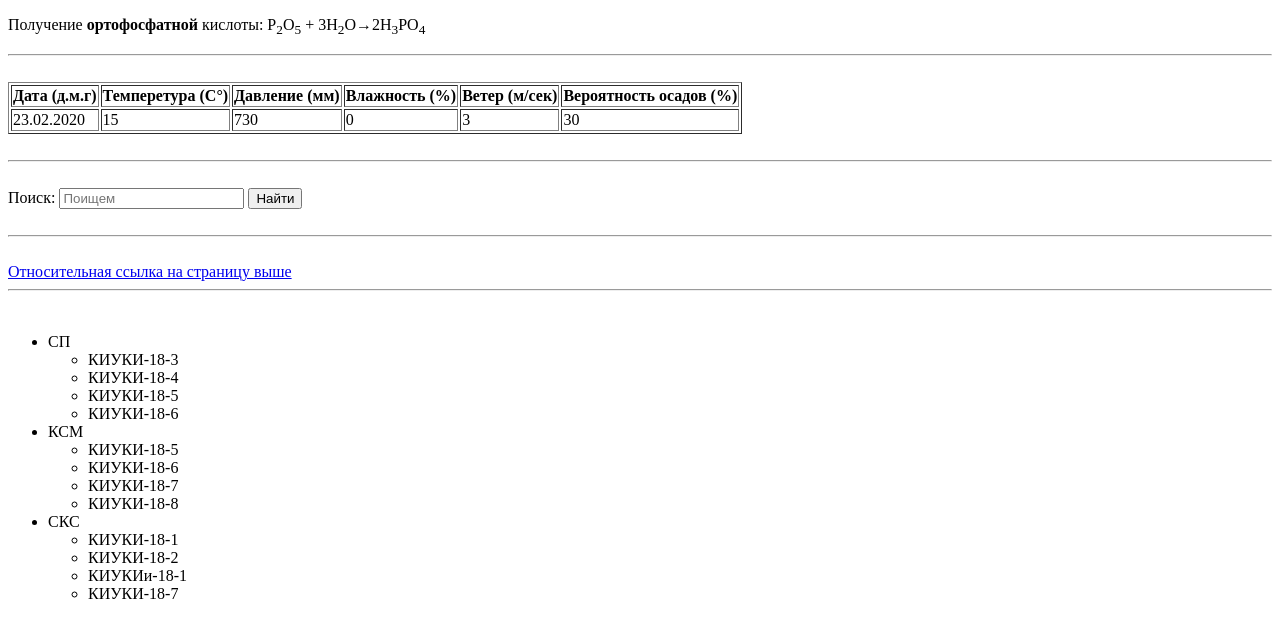
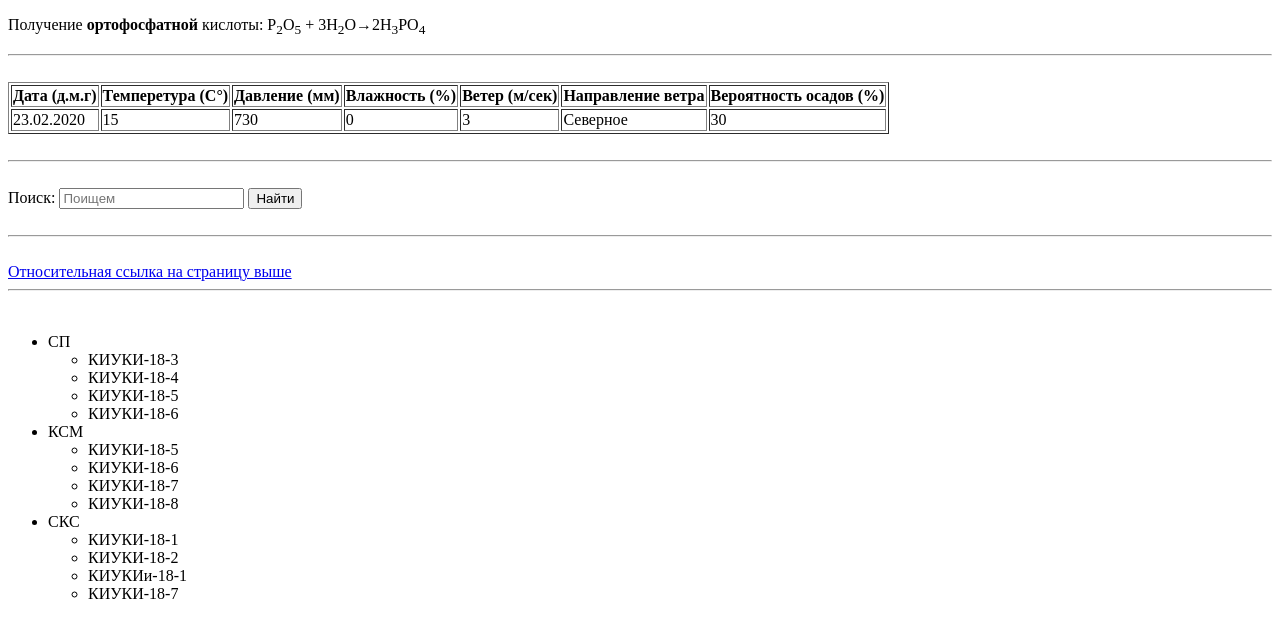
Before and after one commit to DaniZaha/danizaha.github.io, a plain HTML site: page trem.html in a window 1280 px wide. Drawn offline with Linux system fonts and the light colour scheme.

Commit message:
more changes

```diff
--- a/trem.html
+++ b/trem.html
@@ -17,6 +17,7 @@
         <th>Давление (мм)</th>
         <th>Влажность (%)</th>
         <th>Ветер (м/сек)</th>
+        <th>Направление ветра</th>
         <th>Вероятность осадов (%)</th>
       </tr>
       <tr>
@@ -25,6 +26,7 @@
         <td>730</td>
         <td>0</td>
         <td>3</td>
+        <td>Северное</td>
         <td>30</td>
       </tr>
     </table>
```
